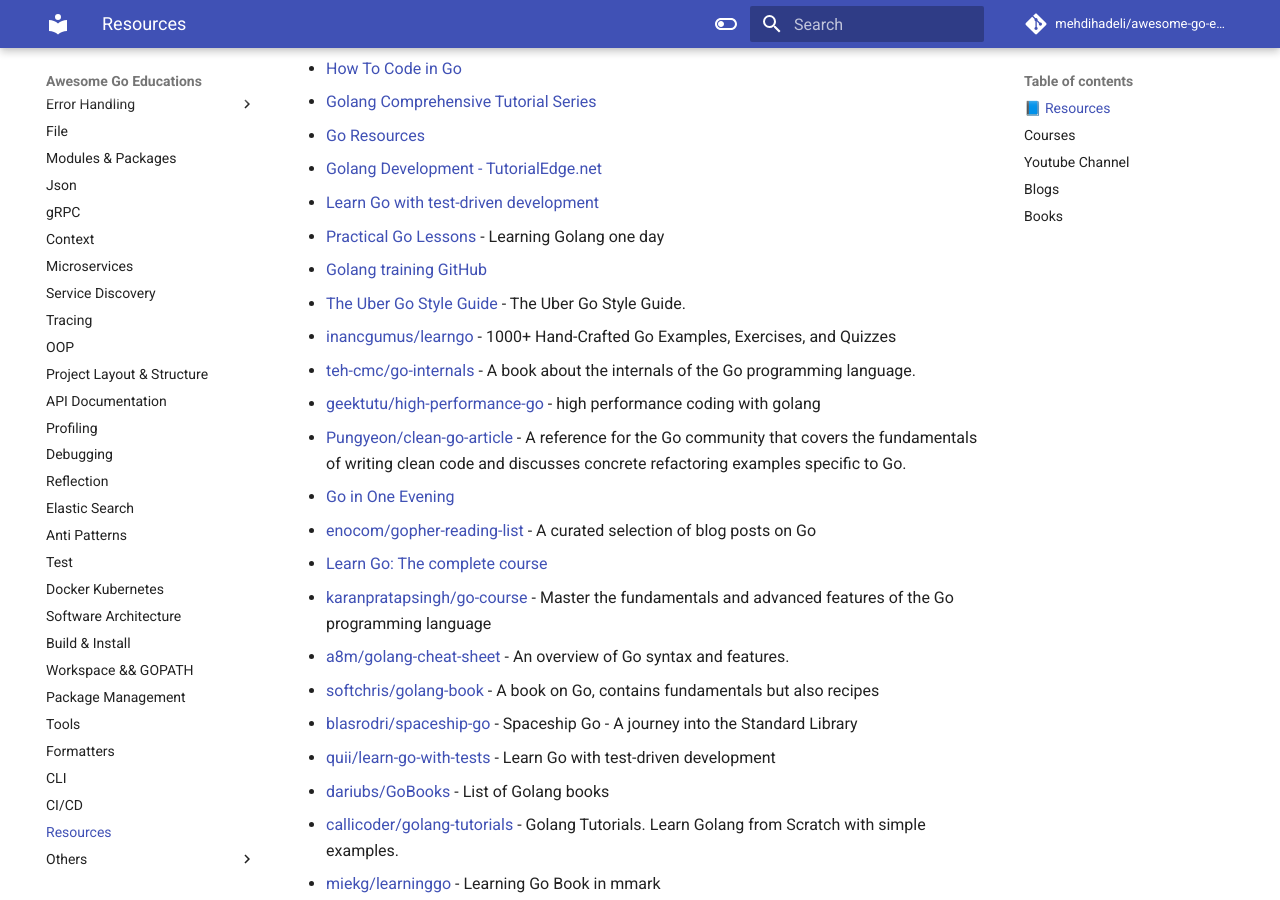
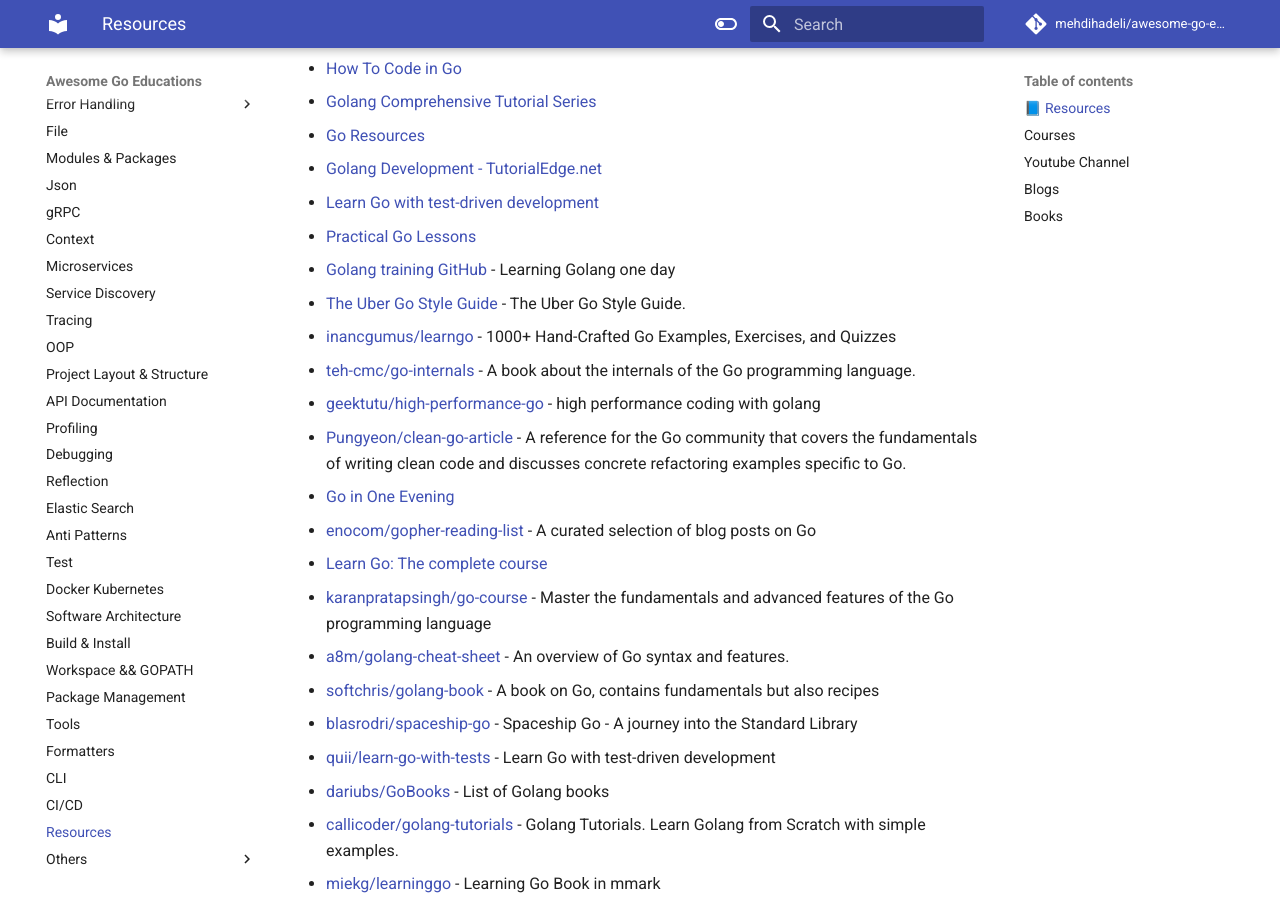
Before and after one commit to mehdihadeli/awesome-go-education, an MkDocs documentation site: the page built from docs/resources.md, in a window 1280 px wide and 900 px high, scrolled down 511 px. Built offline with MkDocs 1.6.1 and Material for MkDocs 9.7.7, drawn with Linux system fonts in a browser that asks for light colours; comment, search, counter and statistics services are not loaded.

```diff
--- a/docs/resources.md
+++ b/docs/resources.md
@@ -16,8 +16,8 @@
 - [Go Resources](https://github.com/gophertuts/go-basics/tree/master/go-learning-resources)
 - [Golang Development - TutorialEdge.net](https://tutorialedge.net/golang/)
 - [Learn Go with test-driven development](https://github.com/quii/learn-go-with-tests)
-- [Practical Go Lessons](https://www.practical-go-lessons.com/) - Learning Golang one day
-- [Golang training GitHub](https://github.com/go-training/training)
+- [Practical Go Lessons](https://www.practical-go-lessons.com/)
+- [Golang training GitHub](https://github.com/go-training/training) - Learning Golang one day
 - [The Uber Go Style Guide](https://github.com/uber-go/guide) - The Uber Go Style Guide.
 - [inancgumus/learngo](https://github.com/inancgumus/learngo) - 1000+ Hand-Crafted Go Examples, Exercises, and Quizzes
 - [teh-cmc/go-internals](https://github.com/teh-cmc/go-internals) - A book about the internals of the Go programming language.
```
